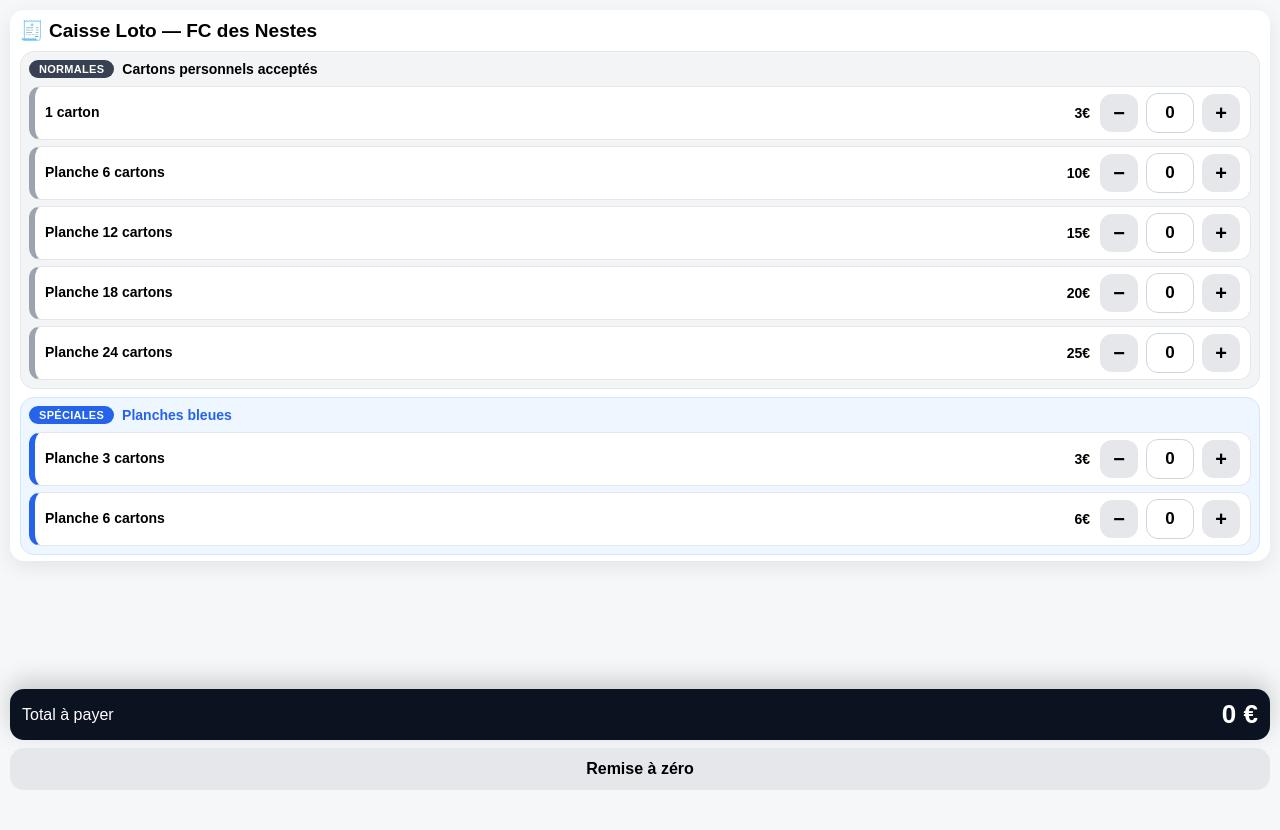
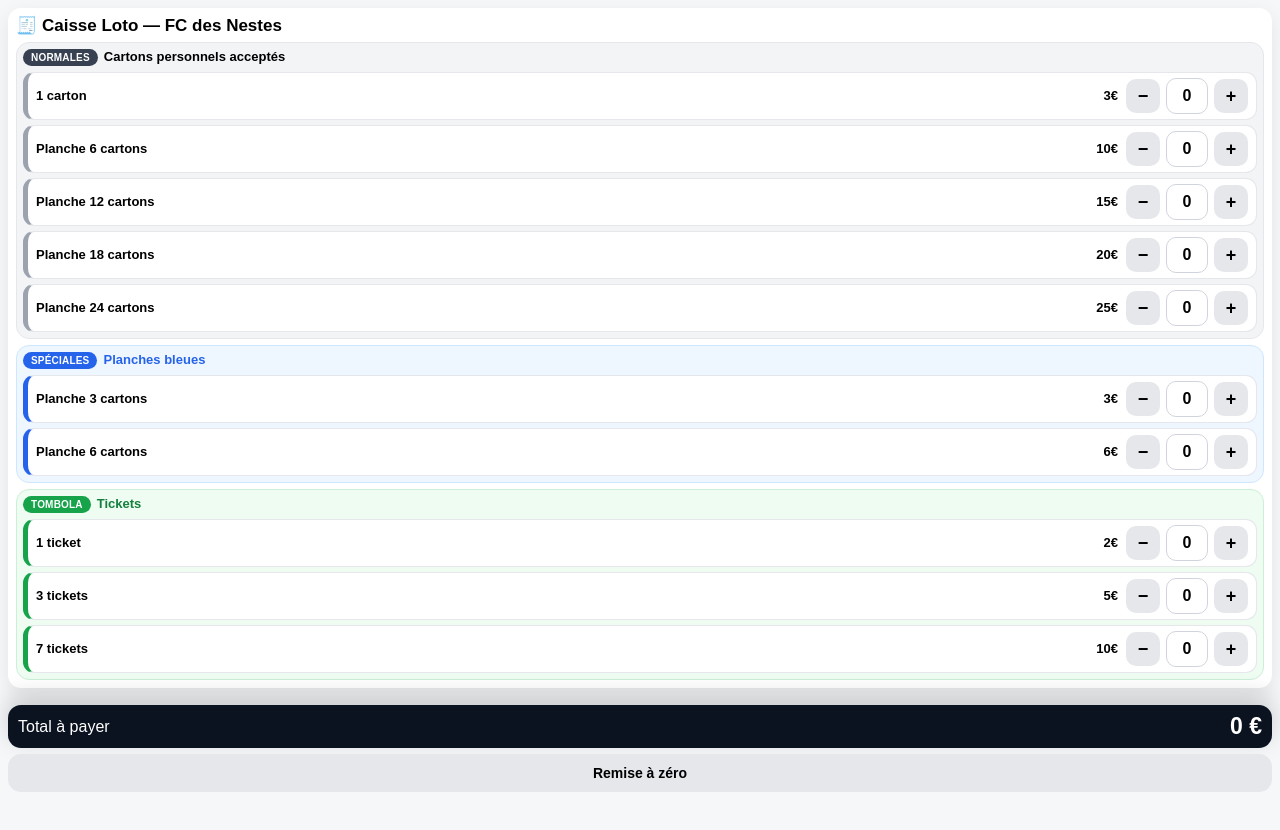
Before and after one commit to pierrechaneau-web/caisse-loto, a plain HTML site: page index.html in a window 1280 px wide. Before the commit the page ends 800 px from the top, so only its background shows below. Drawn offline with Linux system fonts and the light colour scheme.

Commit message:
index.html

```diff
--- a/index.html
+++ b/index.html
@@ -20,34 +20,37 @@
       --blue: #2563eb;
       --blueBg: #eef6ff;
 
+      --green: #16a34a;
+      --greenBg: #eefcf2;
+
       --dark: #0b1220;
 
-      /* ✅ plus compact */
-      --btn: 38px;
-      --valW: 46px;
-      --rowPadY: 6px;
-      --rowPadX: 10px;
-      --radius: 14px;
+      /* ✅ Version compacte */
+      --btn: 34px;
+      --valW: 40px;
+      --rowPadY: 5px;
+      --rowPadX: 8px;
+      --radius: 13px;
 
-      --h1: 19px;
-      --h3: 14px;
-      --label: 14px;
-      --price: 14px;
-      --total: 26px;
+      --h1: 17px;
+      --h3: 13px;
+      --label: 13px;
+      --price: 13px;
+      --total: 23px;
 
-      /* ✅ hauteur approximative de la barre fixe (Total + bouton) */
-      --bottomBarSpace: 175px;
+      --bottomBarSpace: 150px;
     }
 
     @media (max-width: 380px){
       :root{
-        --btn: 36px;
-        --valW: 44px;
-        --h1: 18px;
-        --label: 13.5px;
-        --price: 13.5px;
-        --total: 25px;
-        --bottomBarSpace: 185px;
+        --btn: 32px;
+        --valW: 38px;
+        --h1: 16px;
+        --h3: 12px;
+        --label: 12px;
+        --price: 12px;
+        --total: 22px;
+        --bottomBarSpace: 155px;
       }
     }
 
@@ -58,9 +61,8 @@
     }
     * { -webkit-tap-highlight-color: transparent; }
 
-    /* ✅ laisse TOUJOURS assez de place sous la liste pour ne jamais être cachée */
     .wrap{
-      padding: 10px;
+      padding: 8px;
       padding-bottom: calc(var(--bottomBarSpace) + env(safe-area-inset-bottom));
       min-height: 100%;
       box-sizing: border-box;
@@ -68,42 +70,41 @@
 
     .card{
       width: 100%;
-      max-width: none;
-      margin: 0;
       background: var(--card);
       border-radius: var(--radius);
       box-shadow: 0 6px 20px rgba(0,0,0,.08);
-      padding: 10px;
+      padding: 8px;
       box-sizing: border-box;
     }
 
     h1{
-      margin: 0 0 8px 0;
+      margin: 0 0 6px 0;
       font-size: var(--h1);
-      line-height: 1.2;
+      line-height: 1.15;
     }
 
     .section{
       border-radius: var(--radius);
-      padding: 8px;
-      margin-top: 8px;
+      padding: 6px;
+      margin-top: 6px;
       border: 1px solid var(--border);
     }
 
     .section h3{
-      margin: 0 0 8px 0;
+      margin: 0 0 6px 0;
       font-size: var(--h3);
       display: flex;
       align-items: center;
-      gap: 8px;
+      gap: 6px;
+      line-height: 1.1;
     }
 
     .badge{
-      font-size: 11px;
+      font-size: 10px;
       font-weight: 900;
-      padding: 3px 10px;
+      padding: 3px 8px;
       border-radius: 999px;
-      letter-spacing: .3px;
+      letter-spacing: .2px;
       color: #fff;
       white-space: nowrap;
     }
@@ -115,39 +116,51 @@
     .spec .badge{ background: var(--blue); }
     .spec h3{ color: var(--blue); }
 
+    .tomb{ background: var(--greenBg); border-color:#ccefd8; }
+    .tomb .badge{ background: var(--green); }
+    .tomb h3{ color: #15803d; }
+
     .list{
       display: flex;
       flex-direction: column;
-      gap: 6px;
+      gap: 5px;
     }
 
     .item{
       display:flex;
       align-items:center;
-      gap: 10px;
+      gap: 8px;
       background:#fff;
       border: 1px solid var(--border);
-      border-radius: 12px;
+      border-radius: 11px;
       padding: var(--rowPadY) var(--rowPadX);
       box-sizing: border-box;
     }
-    .item.normRow{ border-left: 6px solid var(--neutral); }
-    .item.specRow{ border-left: 6px solid var(--blue); }
+
+    .item.normRow{ border-left: 5px solid var(--neutral); }
+    .item.specRow{ border-left: 5px solid var(--blue); }
+    .item.tombRow{ border-left: 5px solid var(--green); }
 
     .label{ flex: 1; min-width: 0; }
     .label b{
       display:block;
       font-size: var(--label);
-      line-height: 1.12;
+      line-height: 1.08;
     }
 
     .price{
       font-weight: 900;
       font-size: var(--price);
       white-space: nowrap;
+      min-width: 34px;
+      text-align: right;
     }
 
-    .qty{ display:flex; align-items:center; gap: 8px; }
+    .qty{
+      display:flex;
+      align-items:center;
+      gap: 6px;
+    }
 
     button{
       touch-action: manipulation;
@@ -160,11 +173,12 @@
       width: var(--btn);
       height: var(--btn);
       border: 0;
-      border-radius: 12px;
+      border-radius: 10px;
       background: #e5e7eb;
-      font-size: 20px;
+      font-size: 18px;
       font-weight: 900;
       line-height: 1;
+      padding: 0;
     }
     .btn:active{ transform: scale(0.98); }
 
@@ -172,23 +186,23 @@
       width: var(--valW);
       height: var(--btn);
       border: 1px solid #d0d5dd;
-      border-radius: 12px;
+      border-radius: 10px;
       display:flex;
       align-items:center;
       justify-content:center;
-      font-size: 17px;
+      font-size: 16px;
       font-weight: 900;
       background:#fff;
     }
 
-    /* ✅ barre fixe en bas */
+    /* Barre fixe bas */
     .bottom-bar{
       position: fixed;
-      left: 10px;
-      right: 10px;
-      bottom: calc(10px + env(safe-area-inset-bottom));
+      left: 8px;
+      right: 8px;
+      bottom: calc(8px + env(safe-area-inset-bottom));
       display: grid;
-      gap: 8px;
+      gap: 6px;
       z-index: 999;
     }
 
@@ -196,7 +210,7 @@
       background: var(--dark);
       color: #fff;
       border-radius: var(--radius);
-      padding: 10px 12px;
+      padding: 8px 10px;
       display:flex;
       justify-content: space-between;
       align-items:center;
@@ -209,17 +223,14 @@
     }
 
     .raz{
-      height: 42px;
+      height: 38px;
       border: 0;
       border-radius: var(--radius);
       background: #e5e7eb;
-      font-size: 16px;
+      font-size: 14px;
       font-weight: 900;
     }
     .raz:active{ transform: scale(0.99); }
-
-    /* option : un peu moins de place au dessus pour que ça fasse “pro” */
-    .card { padding-bottom: 6px; }
   </style>
 </head>
 
@@ -237,10 +248,15 @@
         <h3><span class="badge">SPÉCIALES</span> Planches bleues</h3>
         <div class="list" id="spec"></div>
       </div>
+
+      <div class="section tomb">
+        <h3><span class="badge">TOMBOLA</span> Tickets</h3>
+        <div class="list" id="tombola"></div>
+      </div>
     </div>
   </div>
 
-  <div class="bottom-bar" id="bottomBar">
+  <div class="bottom-bar">
     <div class="total-bar">
       <div>Total à payer</div>
       <div class="amt" id="total">0 €</div>
@@ -262,7 +278,14 @@
     { id:"s6", label:"Planche 6 cartons", price:6 },
   ];
 
-  const state = Object.fromEntries([...itemsNormal, ...itemsSpec].map(i => [i.id, 0]));
+  const itemsTombola = [
+    { id:"t1", label:"1 ticket", price:2 },
+    { id:"t3", label:"3 tickets", price:5 },
+    { id:"t7", label:"7 tickets", price:10 },
+  ];
+
+  const allItems = [...itemsNormal, ...itemsSpec, ...itemsTombola];
+  const state = Object.fromEntries(allItems.map(i => [i.id, 0]));
 
   function renderItem(it, cssRow){
     return `
@@ -278,13 +301,13 @@
     `;
   }
 
-  document.getElementById("normal").innerHTML = itemsNormal.map(it => renderItem(it, "normRow")).join("");
-  document.getElementById("spec").innerHTML   = itemsSpec.map(it => renderItem(it, "specRow")).join("");
+  document.getElementById("normal").innerHTML  = itemsNormal.map(i => renderItem(i, "normRow")).join("");
+  document.getElementById("spec").innerHTML    = itemsSpec.map(i => renderItem(i, "specRow")).join("");
+  document.getElementById("tombola").innerHTML = itemsTombola.map(i => renderItem(i, "tombRow")).join("");
 
   function calc(){
     let total = 0;
-    for (const it of itemsNormal) total += state[it.id] * it.price;
-    for (const it of itemsSpec) total += state[it.id] * it.price;
+    for (const it of allItems) total += state[it.id] * it.price;
     document.getElementById("total").textContent = total + " €";
   }
 
@@ -308,9 +331,11 @@
 
   document.getElementById("raz").addEventListener("click", () => {
     for (const k in state) state[k] = 0;
-    for (const k in state) document.getElementById("val-" + k).textContent = "0";
+    for (const k in state) {
+      const el = document.getElementById("val-" + k);
+      if (el) el.textContent = "0";
+    }
     calc();
-    // remonte en haut après reset (pratique à la caisse)
     window.scrollTo({ top: 0, behavior: "smooth" });
   });
 
```
